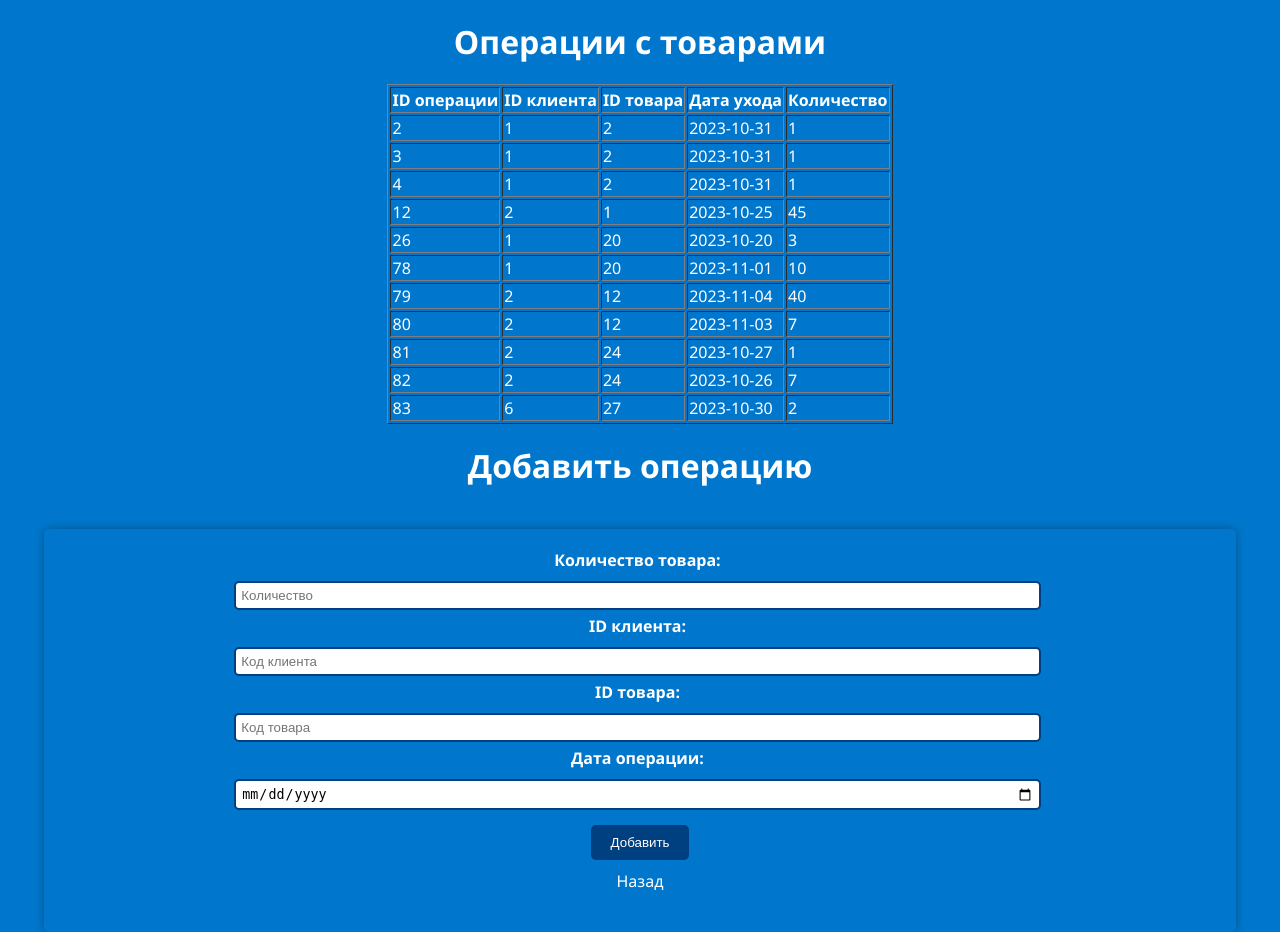
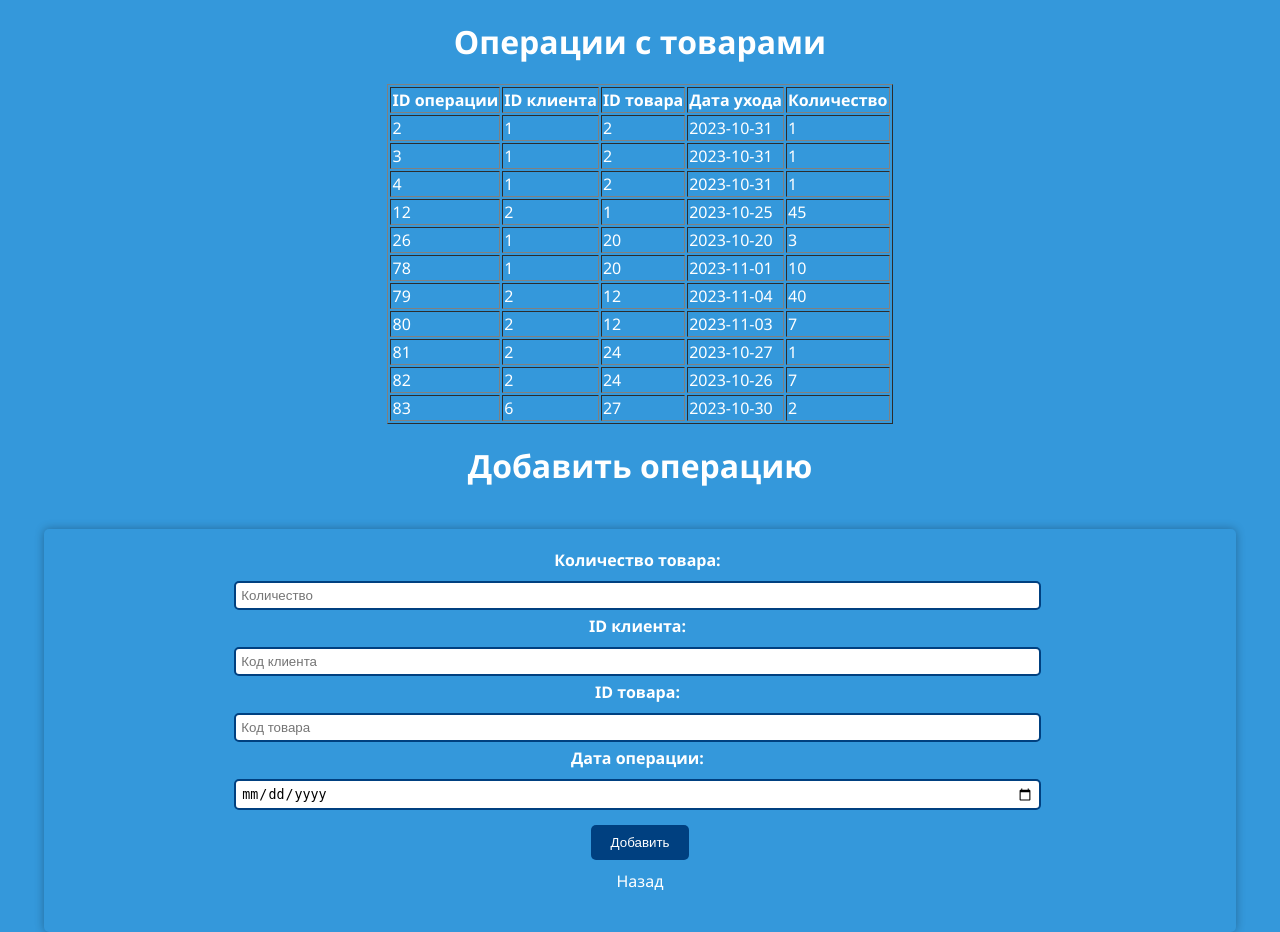
Before and after one commit to Nikitunyaa/course, a PHP site: page /course/scripts/opm.php in a window 1280 px wide. Run offline with PHP 8.4, Linux system fonts and the light colour scheme; a user stored in the database is signed in; data comes from the database, SQL or seed files in the repository.

Commit message:
Изменены файлы
Изменен цвет фона в некоторых местах

```diff
--- a/scripts/cust_view.php
+++ b/scripts/cust_view.php
@@ -9,7 +9,7 @@
 
 <style>
     body {
-        background-color: #0077cc;
+        background-color: #3498db;
         color: white;
         font-family: 'Segoe UI', Tahoma, Geneva, Verdana, sans-serif;
         display: flex;
--- a/scripts/hrm.php
+++ b/scripts/hrm.php
@@ -17,7 +17,7 @@
     <title>Клиенты</title>
     <style>
         body {
-            background-color: #0077cc;
+            background-color: #3498db;
             color: white;
             font-family: 'Segoe UI', Tahoma, Geneva, Verdana, sans-serif;
             display: flex;
--- a/scripts/opm.php
+++ b/scripts/opm.php
@@ -47,7 +47,7 @@
 <head>
     <style>
         body {
-            background-color: #0077cc;
+            background-color: #3498db;
             color: white;
             font-family: 'Segoe UI', Tahoma, Geneva, Verdana, sans-serif;
             display: flex;
@@ -67,7 +67,7 @@
         form {
             width: 90%;
             margin: 0 auto;
-            background-color: #0077cc;
+            background-color: #3498db;
             padding: 20px;
             border-radius: 5px;
             box-shadow: 0 0 10px rgba(0, 0, 0, 0.3);
--- a/scripts/wares.php
+++ b/scripts/wares.php
@@ -47,7 +47,7 @@
 <head>
     <style>
         body {
-            background-color: #0077cc;
+            background-color: #3498db;
             color: white;
             font-family: 'Segoe UI', Tahoma, Geneva, Verdana, sans-serif;
             display: flex;
@@ -67,7 +67,7 @@
         form {
             width: 90%;
             margin: 0 auto;
-            background-color: #0077cc;
+            background-color: #3498db;
             padding: 20px;
             border-radius: 5px;
             box-shadow: 0 0 10px rgba(0, 0, 0, 0.3);
--- a/scripts/worker.php
+++ b/scripts/worker.php
@@ -17,7 +17,7 @@
     <title>Сотрудники</title>
     <style>
         body {
-            background-color: #0077cc;
+            background-color: #3498db;
             color: white;
             font-family: 'Segoe UI', Tahoma, Geneva, Verdana, sans-serif;
             display: flex;
```
